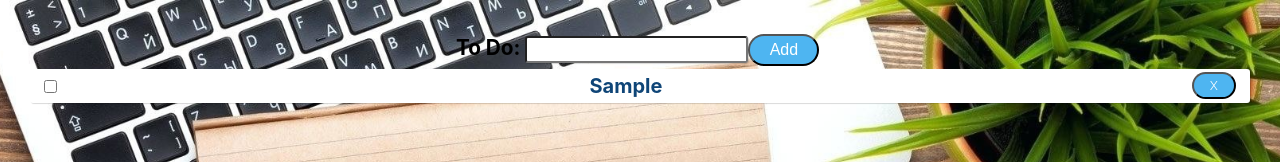
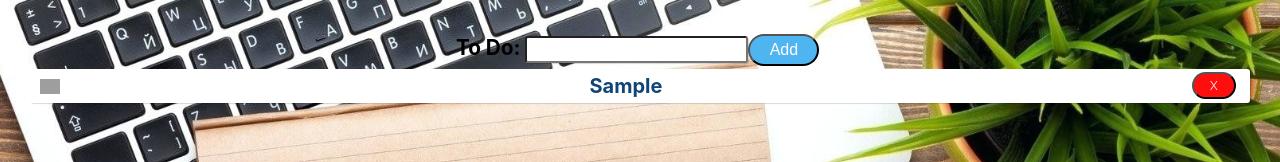
Before and after one commit to thelittlecitizen13/TodoBom, a React (Create React App) app: page / in a window 1280 px wide. Both pictures are taken after typing "Sample" into the empty fields and a click on the button "Add". Shown: the top 162 px of the page. Built offline with nearby package versions, Linux system fonts and the light colour scheme; grey boxes are pictures that could not be loaded.

Commit message:
initial commit

```diff
--- a/src/App.js
+++ b/src/App.js
@@ -1,5 +1,4 @@
-import React, {useRef, useState} from 'react';
-import ReactDOM from 'react-dom';
+import React from 'react';
 import './App.css';
 import Input from './components/Input';
 import ToDoItem from './components/ToDoItem';
--- a/src/components/Input.js
+++ b/src/components/Input.js
@@ -2,7 +2,6 @@ import React, {useState, useRef} from 'react'
 import './Input.css'
 
 export default function Input(props) {
-    const [state, setstate] = useState("");
     const inputRef = useRef(null);
     function handleClick()
     {
--- a/src/components/ToDoItem.css
+++ b/src/components/ToDoItem.css
@@ -8,12 +8,12 @@
     font-family:'Roboto',sans-serif;
     font-weight:300;
     color:#FFFFFF;
-    background-color:#4eb5f1;
+    background-color:#ff0e0e;
     text-align:center;
     transition: all 0.2s;}
 
 .removeButton:hover{
-    background-color:#4095c6;
+    background-color:#7a0101;
 }
 
 .todo {
@@ -32,7 +32,7 @@
 }
 
 /* Create a custom checkbox */
-.checkmark {
+.checkTodo {
     position: absolute;
     top: 0;
     left: 0;
@@ -42,12 +42,12 @@
   }
 
   /* On mouse-over, add a grey background color */
-  .div:hover input ~ .checkTodo {
+  .container:hover input ~ .checkTodo {
     background-color: #ccc;
   }
 
   /* When the checkbox is checked, add a blue background */
-  .div input:checked ~ .checkTodo {
+  .container input:checked ~ .checkTodo {
     background-color: #2196F3;
   }
 
@@ -59,12 +59,12 @@
   }
 
   /* Show the checkmark when checked */
-  .div input:checked ~ .checkTodo:after {
+  .container input:checked ~ .checkTodo:after {
     display: block;
   }
 
   /* Style the checkmark/indicator */
-  .div .checkTodo:after {
+  .container .checkTodo:after {
     left: 9px;
     top: 5px;
     width: 5px;
--- a/src/components/ToDoItem.js
+++ b/src/components/ToDoItem.js
@@ -2,6 +2,7 @@ import React from 'react'
 import { useSelector, useDispatch } from 'react-redux';
 import {removeItem, checkItem} from '../actions';
 import './ToDoItem.css';
+import './checkbox.css';
 
 export default function ToDoItem(props) {
 
@@ -11,8 +12,13 @@ export default function ToDoItem(props) {
     return (
 
         <div className="todo" name={props.itemIndex}>
-            <input type="checkbox" className="checkTodo"
+
+            <input id="checkbox1" type="checkbox"
+            className="css-checkbox"
             onClick={() => dispatch(checkItem(toDoList, props.itemIndex))}/>
+            <label for="checkbox1" className="css-label dark-green-check"></label>
+
+
             {props.children}
             <button type="button"
             className="removeButton"
--- /dev/null
+++ b/src/components/checkbox.css
@@ -0,0 +1,90 @@
+label {
+    -webkit-touch-callout: none;
+    -webkit-user-select: none;
+    -khtml-user-select: none;
+    -moz-user-select: none;
+    -ms-user-select: none;
+    user-select: none;
+    }
+
+    input[type=checkbox].css-checkbox {
+          position: absolute;
+        overflow: hidden;
+        clip: rect(0 0 0 0);
+        height:3px;
+        width:3px;
+        margin:1px;
+        padding:0;
+        border:0;
+    }
+
+    input[type=checkbox].css-checkbox + label.css-label {
+        padding-left:20px;
+        height:15px;
+        display:inline-block;
+        line-height:15px;
+        background-repeat:no-repeat;
+        background-position: 0 0;
+        font-size:15px;
+        vertical-align:middle;
+        cursor:pointer;
+    }
+
+    input[type=checkbox].css-checkbox:checked + label.css-label {
+        background-position: 0 -15px;
+    }
+
+    .css-label{
+        background-image:url(http://csscheckbox.com/checkboxes/dark-check-green.png);
+    }
+
+    .dark-check-green{background-image:url(http://csscheckbox.com/checkboxes/dark-check-green.png);}
+
+    input[type=checkbox].css-checkbox.med + label.css-label.med {
+        padding-left:22px;
+        height:17px;
+        display:inline-block;
+        line-height:17px;
+        background-repeat:no-repeat;
+        background-position: 0 0;
+        font-size:15px;
+        vertical-align:middle;
+        cursor:pointer;
+    }
+
+    input[type=checkbox].css-checkbox.med:checked + label.css-label.med {
+
+        background-position: 0 -17px;
+    }
+    input[type=checkbox].css-checkbox.sme + label.css-label.sme {
+        padding-left:22px;
+        height:16px;
+        display:inline-block;
+        line-height:16px;
+        background-repeat:no-repeat;
+        background-position: 0 0;
+        font-size:15px;
+        vertical-align:middle;
+        cursor:pointer;
+    }
+
+    input[type=checkbox].css-checkbox.sme:checked + label.css-label.sme{
+
+        background-position: 0 -16px;
+    }
+    input[type=checkbox].css-checkbox.lrg + label.css-label.lrg {
+        padding-left:22px;
+        height:20px;
+        display:inline-block;
+        line-height:20px;
+        background-repeat:no-repeat;
+        background-position: 0 0;
+        font-size:15px;
+        vertical-align:middle;
+        cursor:pointer;
+    }
+
+    input[type=checkbox].css-checkbox.lrg:checked + label.css-label.lrg{
+
+        background-position: 0 -20px;
+    }
```
